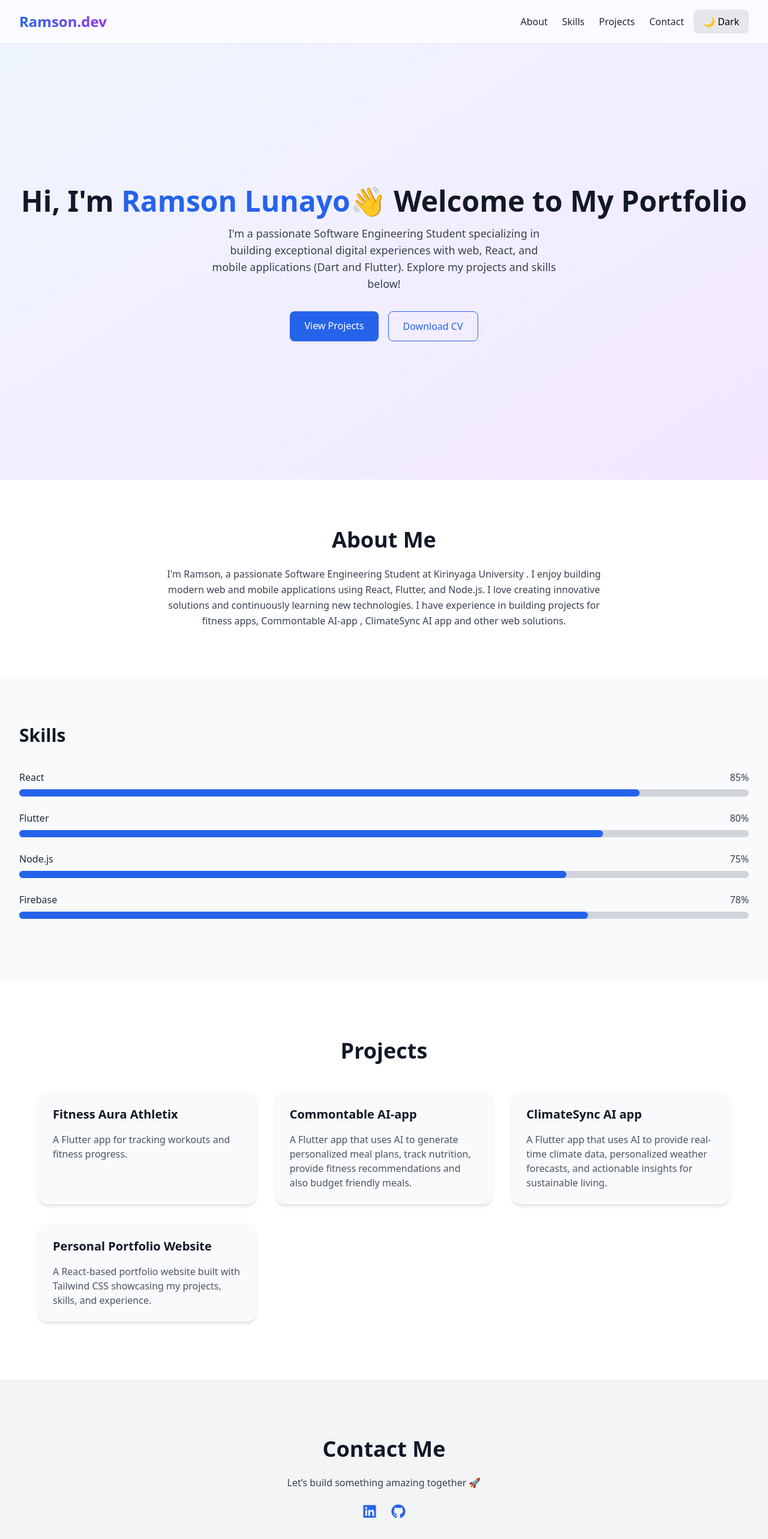
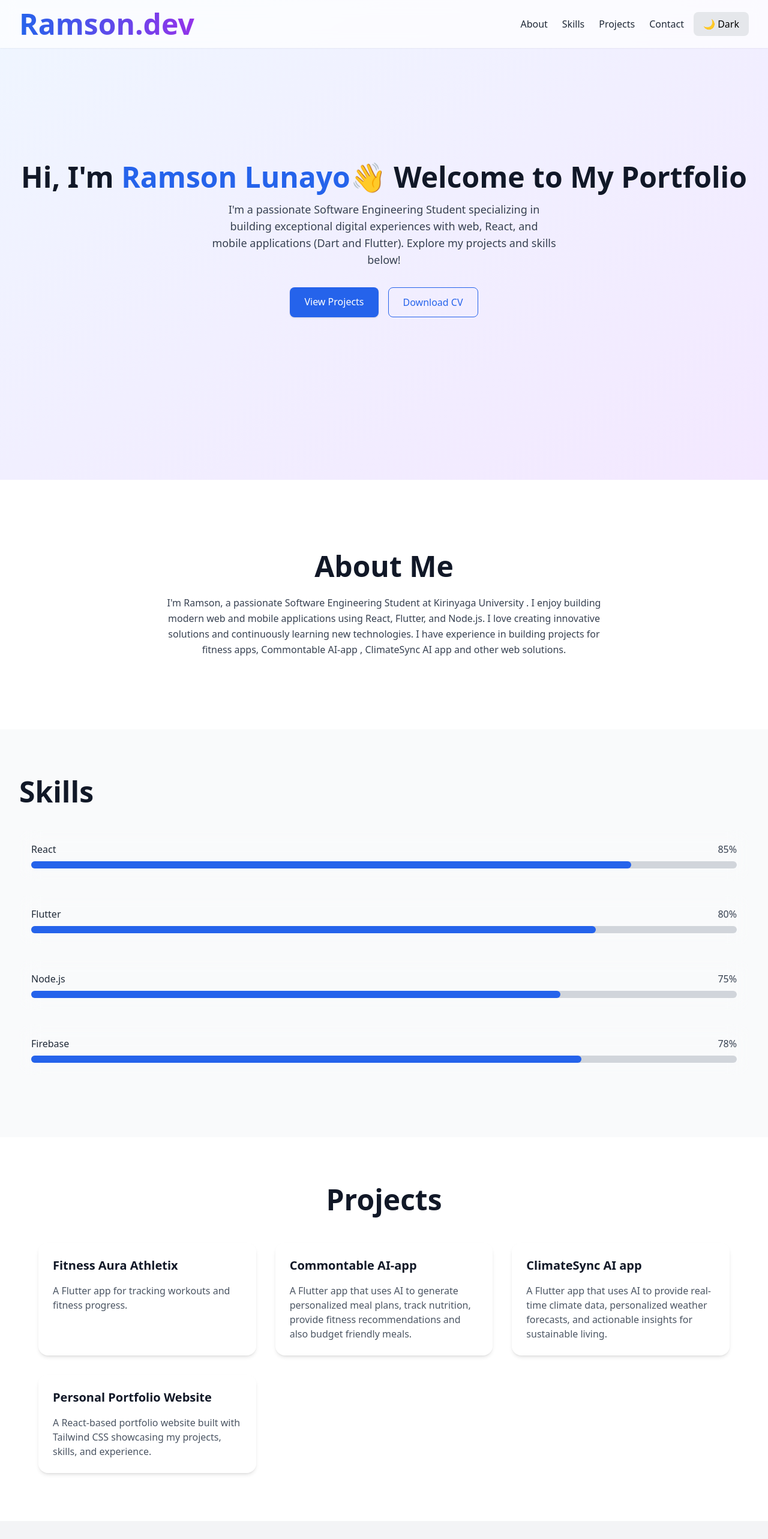
Before and after one commit to Ramslon/My-Portfolio, a React (Vite) app: page / in a window 1280 px wide. Shown: the top 2566 px of the page at 60% size. Built offline with nearby package versions, Linux system fonts and the light colour scheme.

Commit message:
Enhance UI with spacing, glassmorphism, and smooth transitions

```diff
--- a/src/components/About.jsx
+++ b/src/components/About.jsx
@@ -10,8 +10,9 @@ const About = () => {
           initial="hidden"
           whileInView="visible"
           viewport={{ once: false, amount: 0.3 }}
+          className="backdrop-blur-lg bg-white/10 dark:bg-black/30 rounded-2xl transition-all duration-300 p-6 md:p-10"
          >
-        <h2 className="text-4xl font-bold mb-6 text-center text-gray-900 dark:text-white">About Me</h2>
+        <h2 className="text-4xl md:text-5xl font-bold mb-6 text-center text-gray-900 dark:text-white">About Me</h2>
         <p className="text-gray-700 dark:text-gray-300 max-w-3xl mx-auto text-center leading-relaxed">
           I'm Ramson, a passionate Software Engineering Student at Kirinyaga University .
           I enjoy building modern web and mobile applications using React, Flutter, and Node.js.
--- a/src/components/Contact.jsx
+++ b/src/components/Contact.jsx
@@ -2,14 +2,14 @@ import { FaGithub, FaLinkedin  } from "react-icons/fa";
 
 const Contact = () => {
   return (
-  <section id="contact" className="py-24 bg-gray-100 dark:bg-gray-800 text-center scroll-mt-24">
-    <h2 className="text-4xl font-bold mb-6 text-gray-900 dark:text-white">Contact Me</h2>
+  <section id="contact" className="py-20 bg-gray-100 dark:bg-gray-800 text-center scroll-mt-24">
+    <h2 className="text-4xl md:text-5xl font-bold mb-6 text-gray-900 dark:text-white">Contact Me</h2>
     <p className="mb-6 text-gray-700 dark:text-gray-300">
             Let’s build something amazing together 🚀
         </p>
         <div className="flex justify-center gap-6 text-2xl">
-            <a href="https://www.linkedin.com/in/ramson-lonayo-9b5a3221b/" className="text-blue-600 hover:underline "><FaLinkedin /></a>
-            <a href="https://github.com/Ramslon" className="text-blue-600 hover:underline "><FaGithub /></a>
+            <a href="https://www.linkedin.com/in/ramson-lonayo-9b5a3221b/" className="text-blue-600 hover:underline transition-all duration-300"><FaLinkedin /></a>
+            <a href="https://github.com/Ramslon" className="text-blue-600 hover:underline transition-all duration-300"><FaGithub /></a>
         </div>
     </section>
   );
--- a/src/components/Hero.jsx
+++ b/src/components/Hero.jsx
@@ -2,13 +2,13 @@ import { motion } from "framer-motion";
 
 const Hero = () => {
   return (
-    <section className="min-h-screen flex flex-col justify-center items-center text-center bg-gradient-to-br from-blue-50 to-purple-100 dark:from-gray-900 dark:to-gray-800 pt-20">
+    <section className="min-h-screen py-20 flex flex-col justify-center items-center text-center bg-gradient-to-br from-blue-50 to-purple-100 dark:from-gray-900 dark:to-gray-800 pt-20">
 
       <motion.h1
        initial={{ opacity: 0, y: 40 }}
        animate={{ opacity: 1, y: 0 }}
        transition={{ duration: 0.8}}
-      className="text-5xl font-bold mb-4 text-gray-900 dark:text-white"
+      className="text-4xl md:text-5xl font-bold mb-4 text-gray-900 dark:text-white"
       >
         Hi, I'm <span className="text-blue-600">Ramson Lunayo</span>👋 Welcome to My Portfolio</motion.h1>
 
@@ -27,10 +27,10 @@ const Hero = () => {
         className="flex gap-4"
         >
 
-        <a href="#projects" className="px-6 py-3 bg-blue-600 text-white rounded-lg shadow hover:bg-blue-500 transition">
+        <a href="#projects" className="px-6 py-3 bg-blue-600 text-white rounded-lg shadow hover:bg-blue-500 transition-all duration-300">
             View Projects
         </a>
-        <a href="/cv.pdf" download className="px-6 py-3 border border-blue-600 text-blue-600 dark:text-blue-400 rounded-lg hover:bg-blue-600 hover:text-white transition">
+        <a href="/cv.pdf" download className="px-6 py-3 border border-blue-600 text-blue-600 dark:text-blue-400 rounded-lg hover:bg-blue-600 hover:text-white transition-all duration-300">
             Download CV
         </a>
         </motion.div>
--- a/src/components/Navbar.jsx
+++ b/src/components/Navbar.jsx
@@ -23,21 +23,21 @@ const Navbar = () => {
       transition={{ duration: 0.6 }}
       className="flex justify-between items-center px-8 py-4 backdrop-blur-md bg-white/70 dark:bg-gray-900/80 shadow-sm fixed w-full z-50"
     >
-      <h1 className="text-2xl font-bold bg-gradient-to-r from-blue-600 to-purple-600 bg-clip-text text-transparent">
+      <h1 className="text-4xl md:text-5xl font-bold bg-gradient-to-r from-blue-600 to-purple-600 bg-clip-text text-transparent">
         Ramson.dev
       </h1>
 
       <div className="flex items-center gap-4">
         <div className="space-x-6 hidden md:block text-gray-800 dark:text-gray-100">
-          <a href="#about" className="hover:text-blue-600">About</a>
-          <a href="#skills" className="hover:text-blue-600">Skills</a>
-          <a href="#projects" className="hover:text-blue-600">Projects</a>
-          <a href="#contact" className="hover:text-blue-600">Contact</a>
+          <a href="#about" className="hover:text-blue-600 transition-all duration-300">About</a>
+          <a href="#skills" className="hover:text-blue-600 transition-all duration-300">Skills</a>
+          <a href="#projects" className="hover:text-blue-600 transition-all duration-300">Projects</a>
+          <a href="#contact" className="hover:text-blue-600 transition-all duration-300">Contact</a>
         </div>
 
         <button
           onClick={() => setDark((prev) => !prev)}
-          className="px-4 py-2 bg-gray-200 dark:bg-gray-800 dark:text-white rounded-lg"
+          className="px-4 py-2 bg-gray-200 dark:bg-gray-800 dark:text-white rounded-lg transition-all duration-300"
         >
           {dark ? "☀️ Light" : "🌙 Dark"}
         </button>
--- a/src/components/Projects.jsx
+++ b/src/components/Projects.jsx
@@ -28,8 +28,8 @@ const projectsData = [
 
 const Projects = () => {
   return (
-    <section id="projects" className="py-24 px-6 bg-white dark:bg-gray-900 scroll-mt-24">
-      <h2 className="text-4xl font-bold text-center mb-12 text-gray-900 dark:text-white">Projects</h2>
+    <section id="projects" className="py-20 px-6 bg-white dark:bg-gray-900 scroll-mt-24">
+      <h2 className="text-4xl md:text-5xl font-bold text-center mb-12 text-gray-900 dark:text-white">Projects</h2>
 
       <div className="grid md:grid-cols-3 gap-8 max-w-6xl mx-auto">
     {projectsData.map((project, index) => (
@@ -43,7 +43,7 @@ const Projects = () => {
     initial={{ opacity: 0, y: 30 }}
     whileInView={{ opacity: 1, y: 0 }}
     transition={{ duration: 0.5 }}
-    className="p-6 bg-gray-50 dark:bg-gray-800 rounded-2xl shadow-md hover:shadow-xl transition block"
+    className="p-6 backdrop-blur-lg bg-white/10 dark:bg-black/30 rounded-2xl shadow-md hover:shadow-xl transition-all duration-300 block"
   >
     <h3 className="text-xl font-semibold mb-4 text-gray-900 dark:text-white">
       {project.title}
--- a/src/components/Skills.jsx
+++ b/src/components/Skills.jsx
@@ -10,10 +10,10 @@ const skills = [
 export default function Skills() {
   return (
     <section id="skills" className="py-20 px-8 bg-gray-50 dark:bg-gray-900 scroll-mt-24">
-      <h2 className="text-3xl font-bold mb-10 text-gray-900 dark:text-white">Skills</h2>
+      <h2 className="text-4xl md:text-5xl font-bold mb-10 text-gray-900 dark:text-white">Skills</h2>
 
       {skills.map((skill, index) => (
-        <div key={index} className="mb-6">
+        <div key={index} className="mb-6 backdrop-blur-lg bg-white/10 dark:bg-black/30 rounded-2xl transition-all duration-300 p-5">
           <div className="flex justify-between mb-2">
             <span className="text-gray-800 dark:text-gray-100">{skill.name}</span>
             <span className="text-gray-700 dark:text-gray-300">{skill.level}%</span>
```
